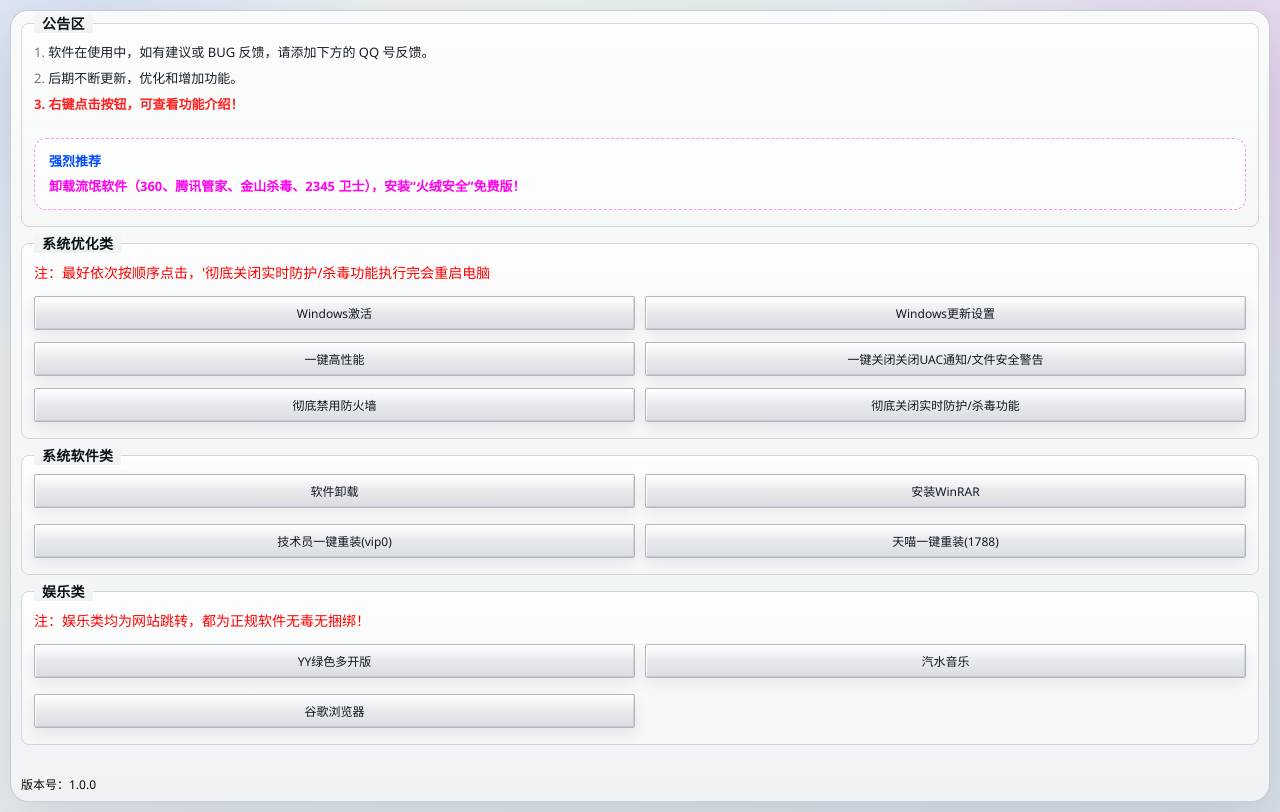
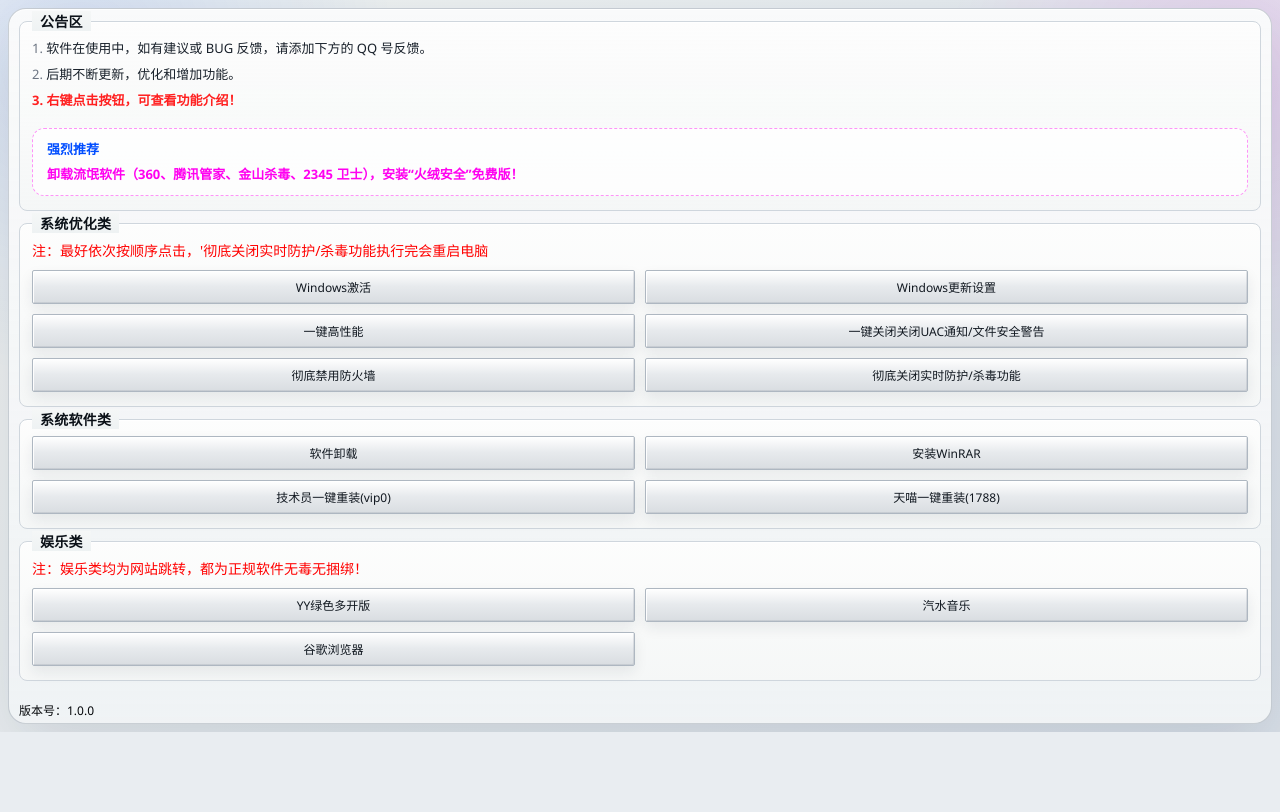
Before and after one commit to ljiang007/windows-optimization-tool, a Vue app: page / in a window 1280 px wide. Built offline with nearby package versions, Linux system fonts and the light colour scheme.

Commit message:
feat:完善布局样式

```diff
--- a/src-tauri/capabilities/default.json
+++ b/src-tauri/capabilities/default.json
@@ -3,5 +3,5 @@
   "identifier": "default",
   "description": "Default capability for the main window",
   "windows": ["main"],
-  "permissions": ["core:default", "opener:default"]
+  "permissions": ["core:default", "core:window:allow-set-size", "opener:default"]
 }
--- a/src/styles.css
+++ b/src/styles.css
@@ -47,7 +47,7 @@ a {
 }
 
 .toolbox-shell {
-  padding: 10px;
+  padding: 8px;
 }
 
 .toolbox-window {
@@ -55,10 +55,10 @@ a {
   display: grid;
   align-content: start;
   grid-auto-rows: max-content;
-  gap: 16px;
+  gap: 12px;
   width: 100%;
   margin: 0 auto;
-  padding: 12px 10px 0;
+  padding: 12px 10px 4px;
   border: 1px solid rgba(133, 145, 158, 0.42);
   border-radius: 18px;
   background:
@@ -69,7 +69,7 @@ a {
 
 .tool-panel {
   position: relative;
-  padding: 18px 12px 16px;
+  padding: 16px 12px 14px;
   border: 1px solid var(--line);
   border-radius: 8px;
   background:
@@ -126,8 +126,8 @@ a {
 }
 
 .recommend-card {
-  margin-top: 24px;
-  padding: 12px 14px;
+  margin-top: 18px;
+  padding: 10px 14px;
   border: 1px dashed rgba(255, 0, 240, 0.42);
   border-radius: 12px;
   color: var(--pink);
@@ -146,11 +146,11 @@ a {
 .tool-grid {
   display: grid;
   grid-template-columns: repeat(2, minmax(0, 1fr));
-  gap: 12px 10px;
+  gap: 10px;
 }
 
 .compact-grid {
-  row-gap: 16px;
+  row-gap: 10px;
 }
 
 .tool-button {
@@ -189,7 +189,7 @@ a {
   align-items: center;
   justify-content: space-between;
   margin-top: auto;
-  padding: 14px 0 8px;
+  padding: 8px 0 0;
   color: #05070a;
   font-size: 12px;
 }
@@ -237,7 +237,7 @@ a {
   }
 }
 .zhu{
-  margin-bottom: 14px;
+  margin-bottom: 10px;
   font-size: 14px;
   color: red;
 }
--- a/src/views/DashboardPage.vue
+++ b/src/views/DashboardPage.vue
@@ -25,8 +25,7 @@ function resizeWindowToContent() {
     const width = 540
     const verticalChrome = window.outerHeight - window.innerHeight
     const contentHeight = Math.ceil(content.getBoundingClientRect().height)
-    const documentHeight = Math.ceil(document.documentElement.scrollHeight)
-    const targetHeight = Math.max(360, contentHeight + documentHeight - window.innerHeight + 36 + verticalChrome)
+    const targetHeight = Math.max(360, contentHeight + 14 + verticalChrome)
 
     try {
       await getCurrentWindow().setSize(new LogicalSize(width, targetHeight))
@@ -133,6 +132,18 @@ async function openQishuiMusicPage() {
   }
 }
 
+async function openGoogleChromePage() {
+  loading.value = true
+  try {
+    const result = await invoke('open_google_chrome_page')
+    message.success(result)
+  } catch (error) {
+    message.warning(String(error))
+  } finally {
+    loading.value = false
+  }
+}
+
 async function handleToolClick(toolName) {
   if (loading.value) return
 
@@ -158,6 +169,11 @@ async function handleToolClick(toolName) {
 
   if (toolName === '汽水音乐') {
     await openQishuiMusicPage()
+    return
+  }
+
+  if (toolName === '谷歌浏览器') {
+    await openGoogleChromePage()
     return
   }
 
```
